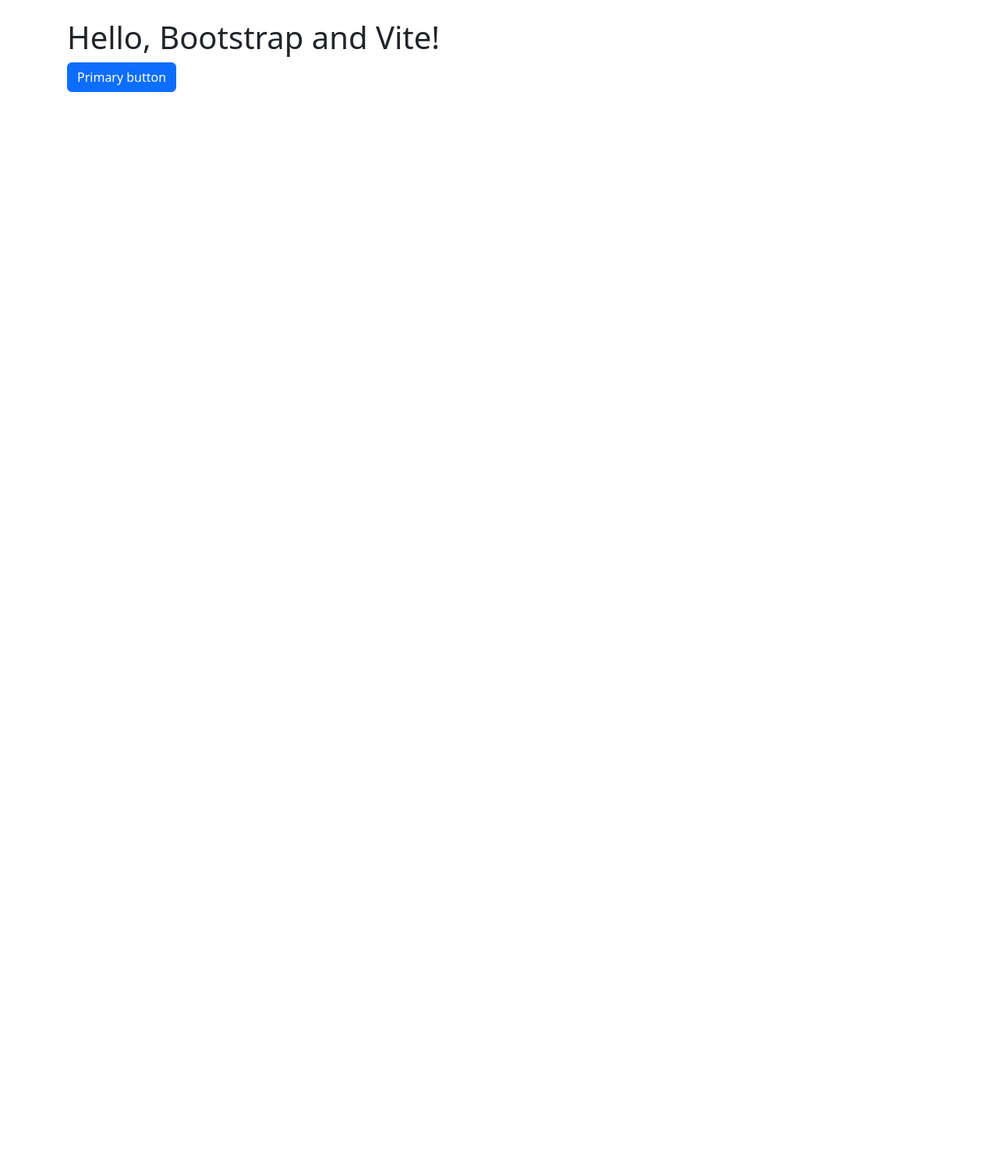
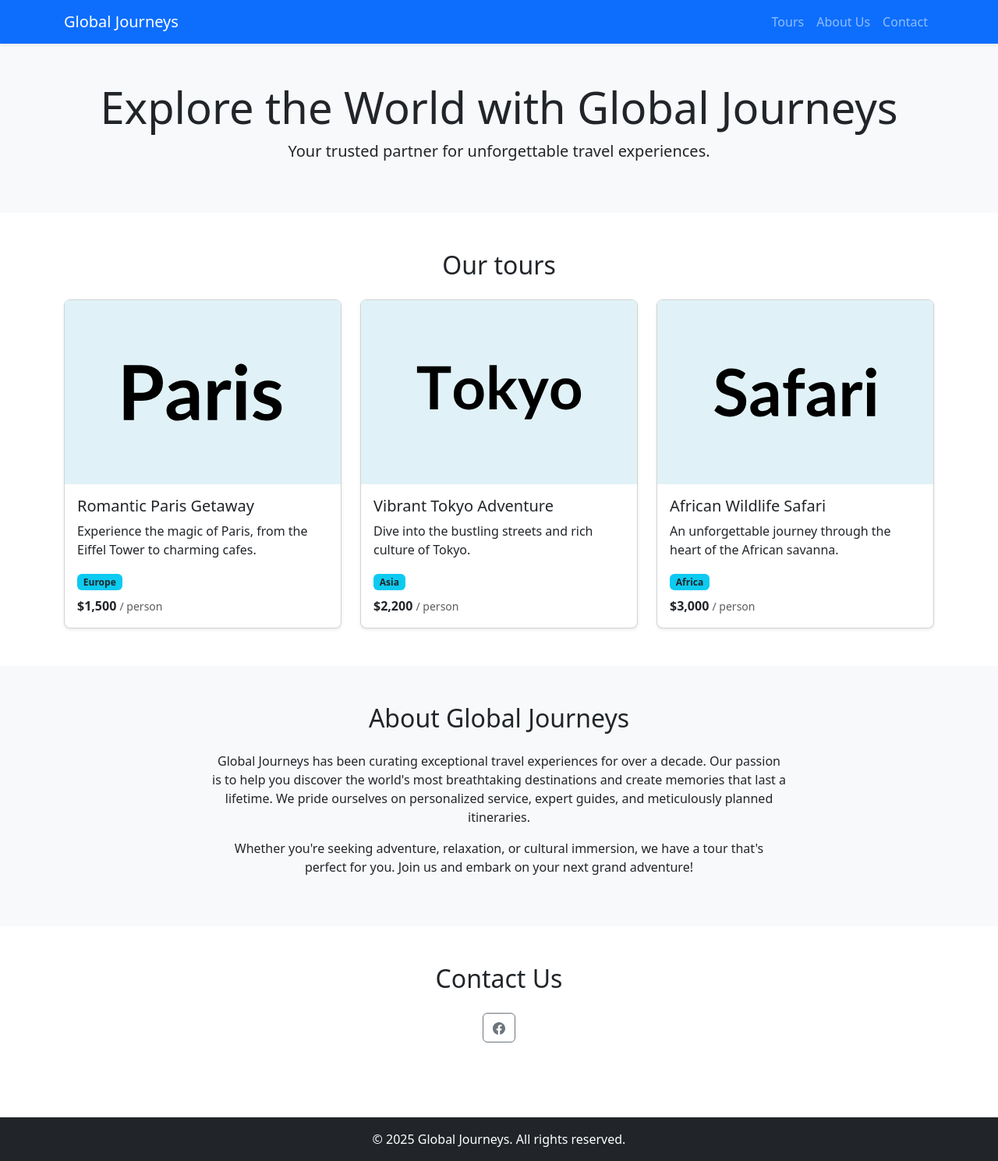
Before and after one commit to dgray16/dgray16.github.io, a website built with Vite: page src/index.html in a window 1280 px wide. Shown: the whole page at 78% size. Before the commit the page ends 800 px from the top, so only its background shows below. Built offline with nearby package versions, Linux system fonts and the light colour scheme.

Commit message:
First draft

```diff
--- a/package.json
+++ b/package.json
@@ -23,6 +23,7 @@
     "vite": "7.0.4"
   },
   "dependencies": {
+    "@popperjs/core": "2.11.8",
     "bootstrap": "5.3.7",
     "sass": "1.89.2"
   }
--- a/src/index.html
+++ b/src/index.html
@@ -5,11 +5,136 @@
     <meta name="viewport" content="width=device-width, initial-scale=1">
     <title>Bootstrap demo</title>
     <script type="module" src="./js/main.js"></script>
+    <link rel="icon" type="image/x-icon" href="/img/airplane-fill.svg">
 </head>
+
 <body>
-<div class="container py-4 px-3 mx-auto">
-    <h1>Hello, Bootstrap and Vite!</h1>
-    <button class="btn btn-primary">Primary button</button>
-</div>
+<!-- Navbar -->
+<nav class="navbar navbar-expand-lg navbar-dark bg-primary shadow-sm">
+    <div class="container">
+        <a class="navbar-brand" href="#">Global Journeys</a>
+        <button class="navbar-toggler" type="button" data-bs-toggle="collapse" data-bs-target="#navbarNav"
+                aria-controls="navbarNav" aria-expanded="false" aria-label="Toggle navigation">
+            <span class="navbar-toggler-icon"></span>
+        </button>
+        <div class="collapse navbar-collapse" id="navbarNav">
+            <ul class="navbar-nav ms-auto">
+                <li class="nav-item">
+                    <a class="nav-link" href="#tours">Tours</a>
+                </li>
+                <li class="nav-item">
+                    <a class="nav-link" href="#about">About Us</a>
+                </li>
+                <li class="nav-item">
+                    <a class="nav-link" href="#contact">Contact</a>
+                </li>
+            </ul>
+        </div>
+    </div>
+</nav>
+
+<!-- Hero Section -->
+<header class="jumbotron jumbotron-fluid bg-light text-dark text-center py-5">
+    <div class="container">
+        <h1 class="display-4">Explore the World with Global Journeys</h1>
+        <p class="lead">Your trusted partner for unforgettable travel experiences.</p>
+    </div>
+</header>
+
+<!-- Tours Section -->
+<section id="tours" class="py-5">
+    <div class="container">
+        <h2 class="text-center mb-4">Our tours</h2>
+        <div class="row row-cols-1 row-cols-md-3 g-4">
+            <!-- Tour Card 1 -->
+            <div class="col">
+                <div class="card h-90 shadow-sm rounded-3">
+                    <img src="img/paris.svg" class="card-img-top" alt="Paris Tour">
+                    <div class="card-body">
+                        <h5 class="card-title">Romantic Paris Getaway</h5>
+                        <p class="card-text">Experience the magic of Paris, from the Eiffel Tower to charming cafes.</p>
+                        <span class="badge bg-info text-dark mb-2">Europe</span>
+                        <p class="card-text"><strong>$1,500</strong> <small class="text-muted">/ person</small></p>
+                    </div>
+                </div>
+            </div>
+
+            <!-- Tour Card 2 -->
+            <div class="col">
+                <div class="card h-90 shadow-sm rounded-3">
+                    <img src="img/tokyo.svg" class="card-img-top" alt="Tokyo Tour">
+                    <div class="card-body">
+                        <h5 class="card-title">Vibrant Tokyo Adventure</h5>
+                        <p class="card-text">Dive into the bustling streets and rich culture of Tokyo.</p>
+                        <span class="badge bg-info text-dark mb-2">Asia</span>
+                        <p class="card-text"><strong>$2,200</strong> <small class="text-muted">/ person</small></p>
+                    </div>
+                </div>
+            </div>
+
+            <!-- Tour Card 3 -->
+            <div class="col">
+                <div class="card h-90 shadow-sm rounded-3">
+                    <img src="img/safari.svg" class="card-img-top" alt="African Safari">
+                    <div class="card-body">
+                        <h5 class="card-title">African Wildlife Safari</h5>
+                        <p class="card-text">An unforgettable journey through the heart of the African savanna.</p>
+                        <span class="badge bg-info text-dark mb-2">Africa</span>
+                        <p class="card-text"><strong>$3,000</strong> <small class="text-muted">/ person</small></p>
+                    </div>
+                </div>
+            </div>
+        </div>
+    </div>
+</section>
+
+<!-- About Us Section -->
+<section id="about" class="bg-light py-5">
+    <div class="container">
+        <h2 class="text-center mb-4">About Global Journeys</h2>
+        <div class="row">
+            <div class="col-md-8 mx-auto text-center">
+                <p>Global Journeys has been curating exceptional travel experiences for over a decade. Our passion is to
+                    help you discover the world's most breathtaking destinations and create memories that last a
+                    lifetime. We pride ourselves on personalized service, expert guides, and meticulously planned
+                    itineraries.</p>
+                <p>Whether you're seeking adventure, relaxation, or cultural immersion, we have a tour that's perfect
+                    for you. Join us and embark on your next grand adventure!</p>
+            </div>
+        </div>
+    </div>
+</section>
+
+<!-- Contact Section -->
+<section id="contact" class="py-5">
+    <div class="container text-center">
+        <h2 class="mb-4">Contact Us</h2>
+        <div class="row">
+            <div class="col-md-6 mx-auto">
+                <div class="btn-group">
+                    <a type="button" class="btn btn-outline-secondary" href="https://facebook.com" target="_blank">
+                        <svg xmlns="http://www.w3.org/2000/svg" width="16" height="16" fill="currentColor"
+                             class="bi bi-facebook" viewBox="0 0 16 16">
+                            <path d="M16 8.049c0-4.446-3.582-8.05-8-8.05C3.58 0-.002 3.603-.002 8.05c0 4.017 2.926 7.347 6.75 7.951v-5.625h-2.03V8.05H6.75V6.275c0-2.017 1.195-3.131 3.022-3.131.876 0 1.791.157 1.791.157v1.98h-1.009c-.993 0-1.303.621-1.303 1.258v1.51h2.218l-.354 2.326H9.25V16c3.824-.604 6.75-3.934 6.75-7.951"></path>
+                        </svg>
+                        <span class="visually-hidden">Button</span>
+                    </a>
+                </div>
+            </div>
+        </div>
+    </div>
+</section>
+
+<!-- Footer -->
+<footer class="bg-dark text-white text-center py-3 mt-5">
+    <div class="container">
+        &copy;
+        <span id="copyright">
+        <script>document.getElementById('copyright').appendChild(document.createTextNode(new Date().getFullYear()))</script>
+    </span>
+        Global Journeys. All rights reserved.
+    </div>
+</footer>
+
 </body>
 </html>
```
Also changed, not shown: src/img/airplane-fill.svg (added), src/img/paris.svg (added), src/img/safari.svg (added), src/img/tokyo.svg (added), 1 other file.
